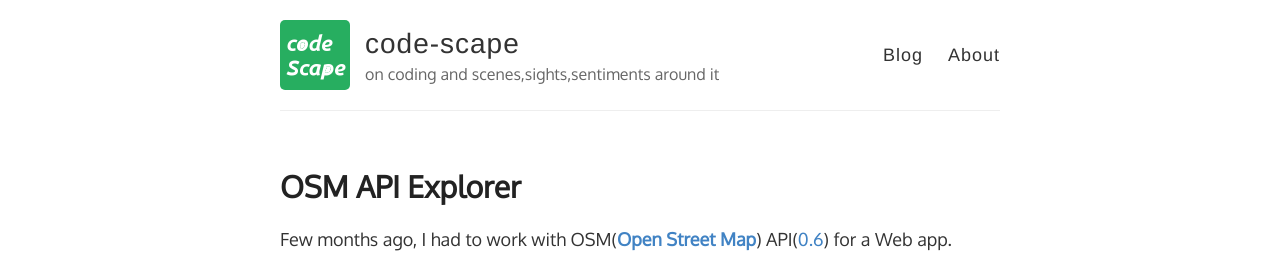
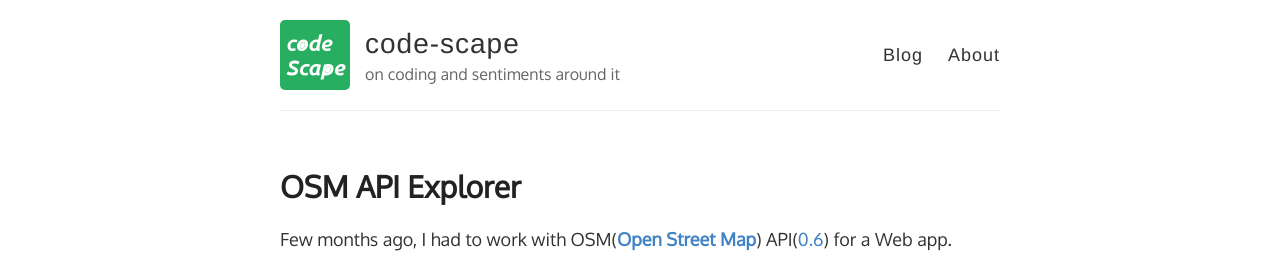
Before and after one commit to drklrd/drklrd.github.io, a Jekyll site: the page built from index.html, in a window 1280 px wide. Shown: the top 255 px of the page. Built offline with Jekyll 4.4.1, drawn with Linux system fonts in a browser that asks for light colours.

Commit message:
update tag

```diff
--- a/_config.yml
+++ b/_config.yml
@@ -6,7 +6,7 @@
 name: code-scape
 
 # Short bio or description (displayed in the header)
-description: on coding and scenes,sights,sentiments around it
+description: on coding and sentiments around it
 
 # URL of your avatar or profile pic (you could use your GitHub profile pic)
 avatar: https://github.com/drklrd/drklrd.github.io/raw/master/images/jekyll-logo.png
```
